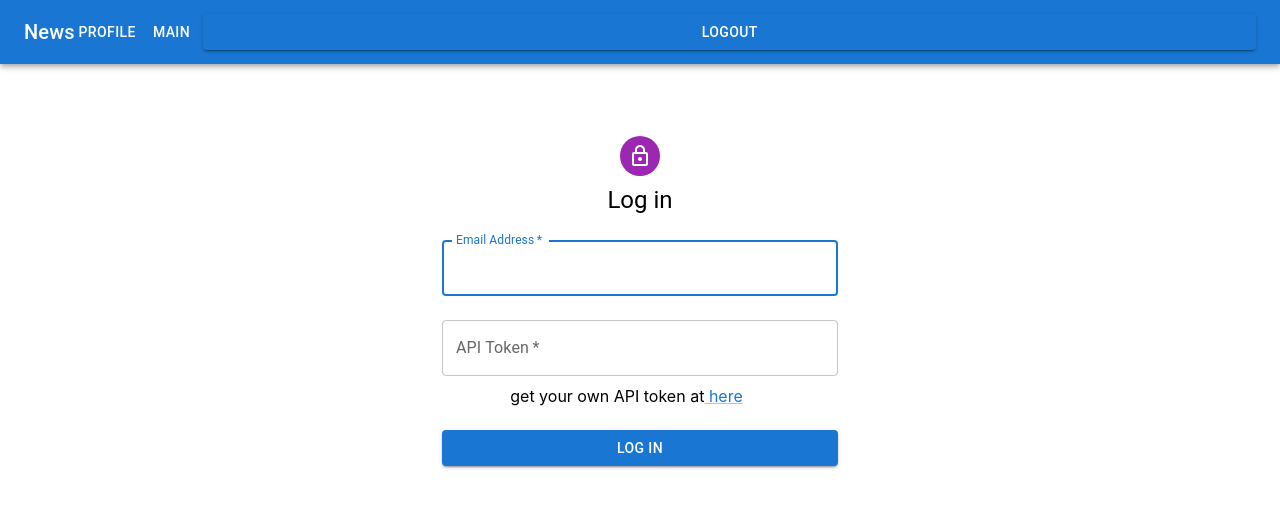
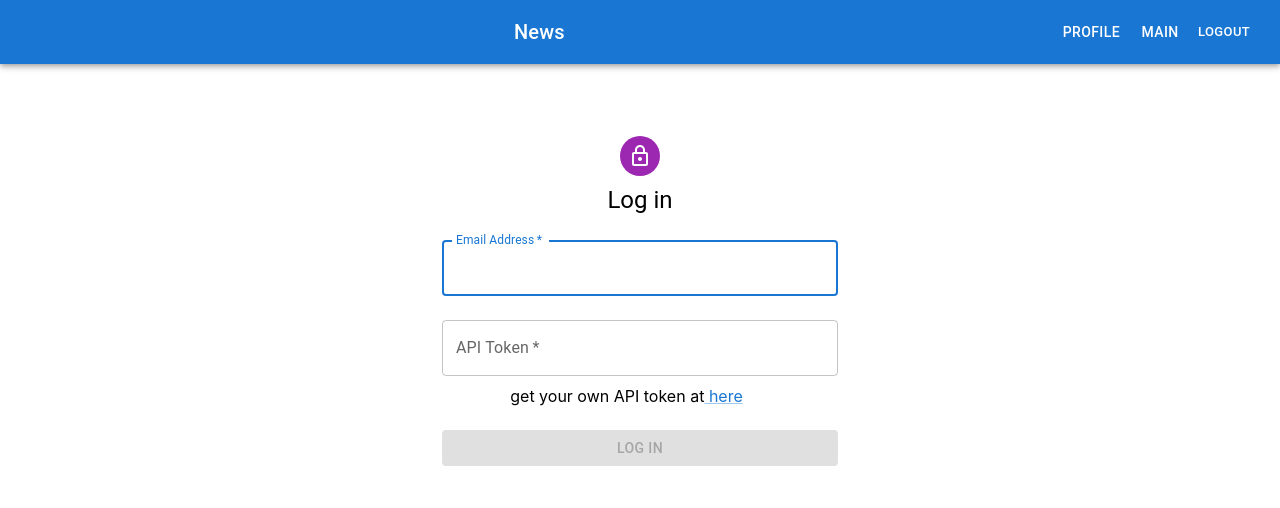
Before and after one commit to vahidinline/news-website, a React (Create React App) app: page / in a window 1280 px wide. Shown: the top 508 px of the page. Built offline with nearby package versions, Linux system fonts and the light colour scheme.

Commit message:
edit profile, add loading, fix error component bug

```diff
--- a/src/components/Error.js
+++ b/src/components/Error.js
@@ -7,13 +7,7 @@ import DialogContentText from '@mui/material/DialogContentText';
 import DialogTitle from '@mui/material/DialogTitle';
 
 export default function Error(props) {
-  const [open, setOpen] = React.useState(false);
-
-  const handleClose = () => {
-    setOpen(false);
-  };
-
-  const { message } = props;
+  const { message, open, handleClose } = props;
   return (
     <div>
       <Dialog
--- a/src/components/Logout.jsx
+++ b/src/components/Logout.jsx
@@ -10,9 +10,15 @@ const Logout = () => {
   };
 
   return (
-    <Button onClick={(e) => handleLogout(e)} fullWidth variant="contained">
-      Logout
-    </Button>
+    <>
+      <Button
+        size="small"
+        onClick={(e) => handleLogout(e)}
+        variant="text"
+        color="inherit">
+        Logout
+      </Button>
+    </>
   );
 };
 
--- a/src/pages/Login.jsx
+++ b/src/pages/Login.jsx
@@ -1,7 +1,6 @@
 import * as React from 'react';
 import Avatar from '@mui/material/Avatar';
 import Button from '@mui/material/Button';
-import CssBaseline from '@mui/material/CssBaseline';
 import TextField from '@mui/material/TextField';
 import FormControlLabel from '@mui/material/FormControlLabel';
 import Link from '@mui/material/Link';
@@ -23,8 +22,6 @@ export default function Login() {
     event.preventDefault();
     dispatch(login({ email: email, value: apiToken, userLoggedin: true }));
     navigate('main');
-
-    // console.log(email, apiToken);
   };
 
   return (
@@ -72,6 +69,7 @@ export default function Login() {
             }
           />
           <Button
+            disabled={email.length === 0 || apiToken.length === 0}
             type="submit"
             fullWidth
             variant="contained"
--- a/src/pages/MainView.jsx
+++ b/src/pages/MainView.jsx
@@ -4,6 +4,7 @@ import {
   CardContent,
   CardHeader,
   CardMedia,
+  CircularProgress,
   Grid,
   IconButton,
   MenuItem,
@@ -16,7 +17,10 @@ import { useEffect, useState } from 'react';
 import { useSelector } from 'react-redux';
 import { Link } from 'react-router-dom';
 import Error from '../components/Error';
-
+const localDate = (e) => {
+  const localDate = new Date(e);
+  return localDate.toLocaleString();
+};
 const MainView = () => {
   const [news, setNews] = useState([]);
   const { value } = useSelector((state) => state.token.user);
@@ -24,6 +28,7 @@ const MainView = () => {
   const [msg, setMsg] = useState('');
   // const { email } = useSelector((state) => state.token.user.email);
   const [keyword, setKeyword] = useState('us');
+  const [loading, setLoading] = useState(true);
   const searchMode = [
     {
       top: `http://newsapi.org/v2/top-headlines?country=us&apiKey=${value}`,
@@ -38,6 +43,7 @@ const MainView = () => {
       .get(keyword === 'us' ? searchMode[0].top : searchMode[1].search)
       .then((e) => {
         setNews(e.data.articles);
+        setLoading(false);
       })
       .catch((e) => {
         setError(true);
@@ -51,10 +57,13 @@ const MainView = () => {
   const handleChange = (event) => {
     setKeyword(event.target.value);
   };
-
+  const handleClose = () => {
+    setError(false);
+  };
   return (
     <div>
-      <Error open={error} handleClose={false} message={msg} />;
+      <Error open={error} message={msg} handleClose={handleClose} />
+      {loading ? <CircularProgress /> : null}
       <Grid sx={{ mt: 3 }}>
         <TextField
           id="search-bar"
@@ -111,7 +120,7 @@ const MainView = () => {
                   }
                   action={<IconButton aria-label="settings"></IconButton>}
                   title={e.title}
-                  subheader={e.publishedAt.toLocaleString()}
+                  subheader={localDate(e.publishedAt)}
                 />
               </Link>
 
--- a/src/pages/ProfileView.jsx
+++ b/src/pages/ProfileView.jsx
@@ -13,12 +13,13 @@ const ProfileView = () => {
   const navigate = useNavigate();
 
   const dispatch = useDispatch();
-  const [apiToken, setApiToken] = React.useState('');
-  const [userEmail, setUserEmail] = React.useState('');
-  const [userName, setUserName] = React.useState('');
+  const [apiToken, setApiToken] = React.useState(value);
+  const [userEmail, setUserEmail] = React.useState(email);
+  const [userName, setUserName] = React.useState(name);
   const handleSubmit = (event) => {
     // console.log(email, apiToken);
     dispatch(login({ name: userName, value: apiToken, email: userEmail }));
+    navigate('/main');
   };
 
   return (
@@ -60,11 +61,12 @@ const ProfileView = () => {
         />
 
         <Button
+          disabled={userEmail === '' || apiToken === '' || userName === ''}
           type="submit"
           fullWidth
           variant="contained"
           sx={{ mt: 3, mb: 2 }}>
-          Update{' '}
+          Update
         </Button>
       </Box>
     </Container>
--- a/src/pages/StoryView.jsx
+++ b/src/pages/StoryView.jsx
@@ -1,7 +1,7 @@
 import { Link, useLocation } from 'react-router-dom';
 import { createTheme, ThemeProvider } from '@mui/material/styles';
 import CssBaseline from '@mui/material/CssBaseline';
-import { Breadcrumbs, Card, Grid, Typography } from '@mui/material';
+import { Breadcrumbs, Grid, Typography } from '@mui/material';
 import { Box, Container } from '@mui/system';
 const theme = createTheme();
 const localDate = (date) => {
@@ -27,7 +27,6 @@ const StoryView = (props) => {
           <Grid>
             <Grid container spacing={1} sx={{ mt: 3 }}>
               <Grid item xs={12} md={10}>
-                <Card sx={{ mt: 2 }}>
                 <Grid item xs={12}>
                   <Typography sx={{}}> Author : {data.author}</Typography>
                 </Grid>
@@ -49,10 +48,8 @@ const StoryView = (props) => {
                     {data.content}
                   </Typography>
                 </Grid>
-                </Card>
               </Grid>
               <Grid xs={12} md={2}>
-                <Card sx={{ mt: 3 }} margin="normal">
                 <a href={data.url} target="_blank" rel="noreferrer">
                   <Typography variant="caption" component="h2">
                     source : {data.source.name}
@@ -61,7 +58,6 @@ const StoryView = (props) => {
                 <Typography variant="caption">
                   Published at : {localDate(data.publishedAt)}
                 </Typography>
-                </Card>
               </Grid>
               <Grid item xs={12} md={12}></Grid>
             </Grid>
```
Lines whose indentation alone changed are shown as unchanged.
